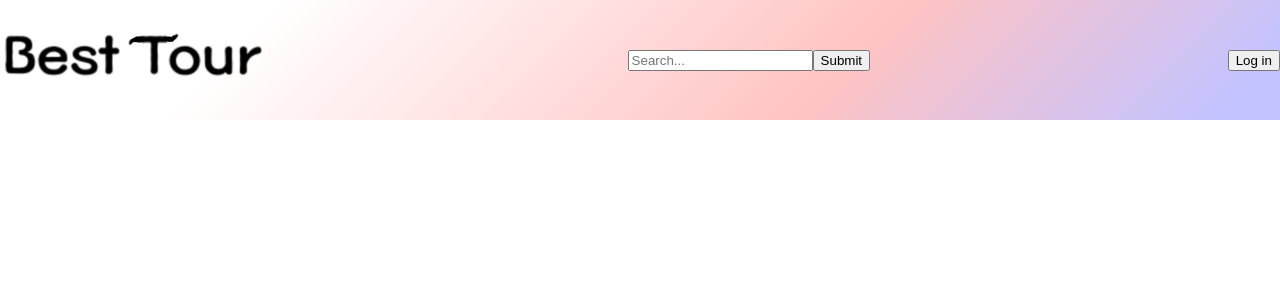
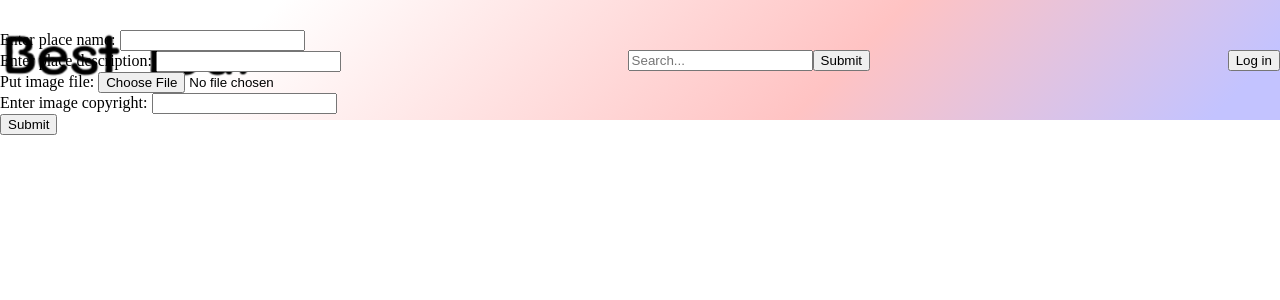
Before and after one commit to good-jinu/trip, a Vue app in the folder client/: page /edit in a window 1280 px wide. Shown: the top 300 px of the page. Built offline with nearby package versions, Linux system fonts and the light colour scheme.

Commit message:
Add /edit page

```diff
--- a/client/src/components/Top/MenuBox.vue
+++ b/client/src/components/Top/MenuBox.vue
@@ -34,7 +34,6 @@
 </template>
 
 <script>
-import { deleteCookie } from '@/jslib/cookieIO';
 import { signupProcess, loginProcess, logoutProcess } from '@/jslib/loginManager';
 
 export default {
--- a/client/src/views/Edit.vue
+++ b/client/src/views/Edit.vue
@@ -0,0 +1,81 @@
+<template>
+	<article class="editor">
+		<form @submit.prevent="handleUpload">
+			<div class="inputBox">
+				<label for="name">Enter place name: </label>
+				<input type="text" name="name"/>
+			</div>
+			<div class="inputBox">
+				<label for="description">Enter place description: </label>
+				<input type="text" name="description"/>
+			</div>
+			<div class="inputBox">
+				<label for="image">Put image file: </label>
+				<input type="file" name="image" accept="image/png, image/jpeg"/>
+			</div>
+			<div class="inputBox">
+				<label for="imageCopyright">Enter image copyright: </label>
+				<input type="text" name="imageCopyright"/>
+			</div>
+			<div class="inputBox">
+				<input type="submit"/>
+			</div>
+		</form>
+	</article>
+</template>
+
+<script>
+import axios from 'axios';
+import { getCookie } from '@/jslib/cookieIO';
+
+export default {
+	methods: {
+		handleUpload: function(event) {
+			const frm = new FormData();
+			if(event.target.name.value) {
+				frm.append('name', event.target.name.value);
+				if(event.target.description.value) {
+					frm.append('description', event.target.description.value);
+				}
+				if(event.target.image.files[0]) {
+					frm.append('image', event.target.image.files[0]);
+					if(event.target.imageCopyright.value) {
+						frm.append('imageCopyright', event.target.imageCopyright.value);
+					}
+				}
+				axios.get("/placeinfo/"+event.target.name.value)
+				.then(()=> {
+					axios.patch("/placeinfo/"+event.target.name.value,frm, {
+						headers: {
+							"Authorization": "Bearer "+getCookie("accessToken")
+						}
+					})
+					.then(()=> {
+						window.alert('Uploaded!');
+					})
+					.catch((err)=> {
+						window.alert('Upload failed!');
+						console.error(err);
+					});
+				})
+				.catch(()=> {
+					axios.post("/placeinfo",frm, {
+						headers: {
+							"Authorization": "Bearer "+getCookie("accessToken")
+						}
+					})
+					.then(()=> {
+						window.alert("Uploaded!");
+					})
+					.catch((err)=> {
+						window.alert('Upload failed!');
+						console.error(err);
+					});
+				});
+			} else {
+				window.alert('Enter place name');
+			}
+		}
+	}
+}
+</script>
```
